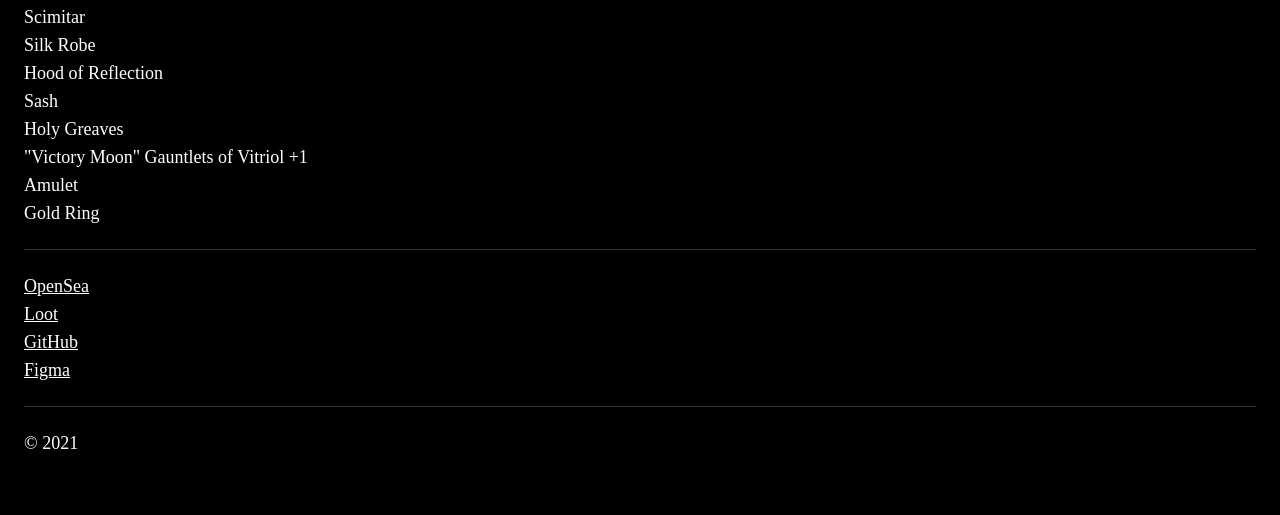
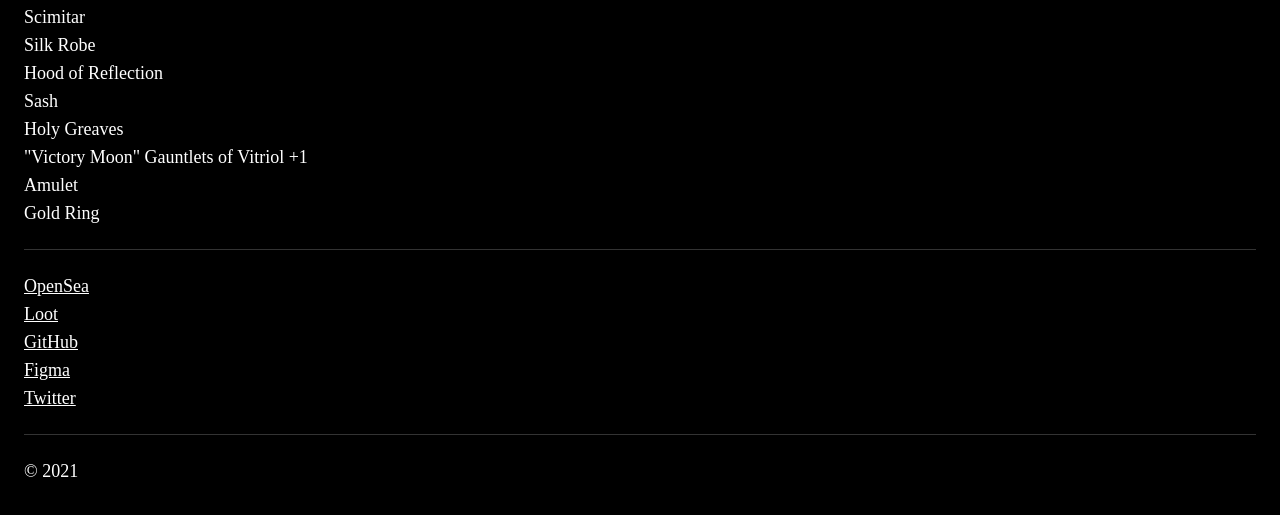
Before and after one commit to jordansinger/onethreeseventhree, a plain HTML site: page index.html in a window 1280 px wide. Shown: the part 75-590 px from the top of the page. Drawn offline with Linux system fonts and the light colour scheme.

Commit message:
twitter link

```diff
--- a/index.html
+++ b/index.html
@@ -45,6 +45,9 @@
 		<li>
 			<a href="https://www.figma.com/community/file/1015246149417793402/1373">Figma</a>
 		</li>
+		<li>
+			<a href="https://twitter.com/bag1373">Twitter</a>
+		</li>
 	</ul>
 
 	<hr />
```
Also changed, not shown: 1 other file.
